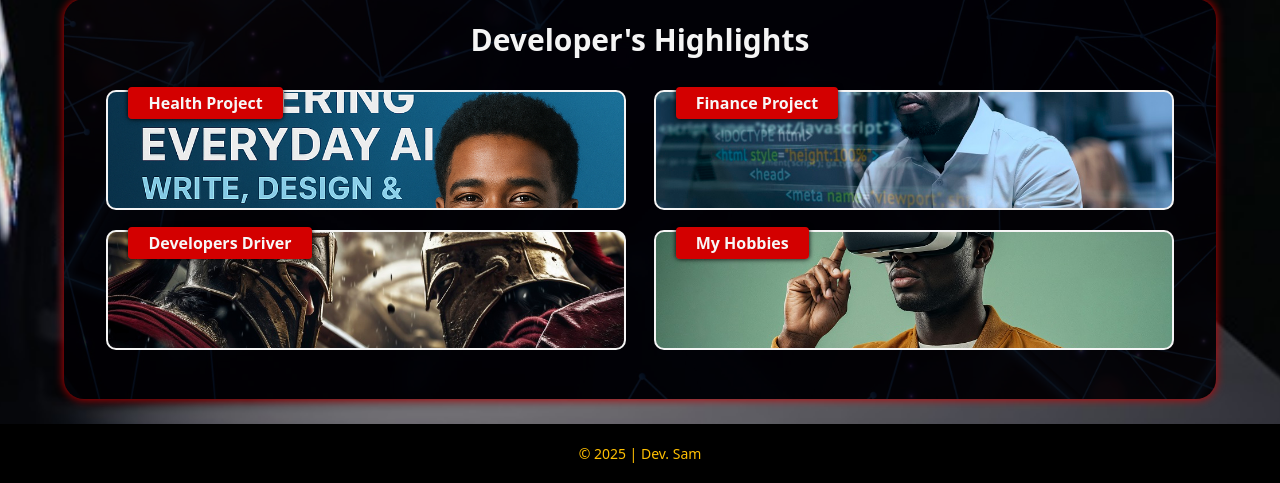
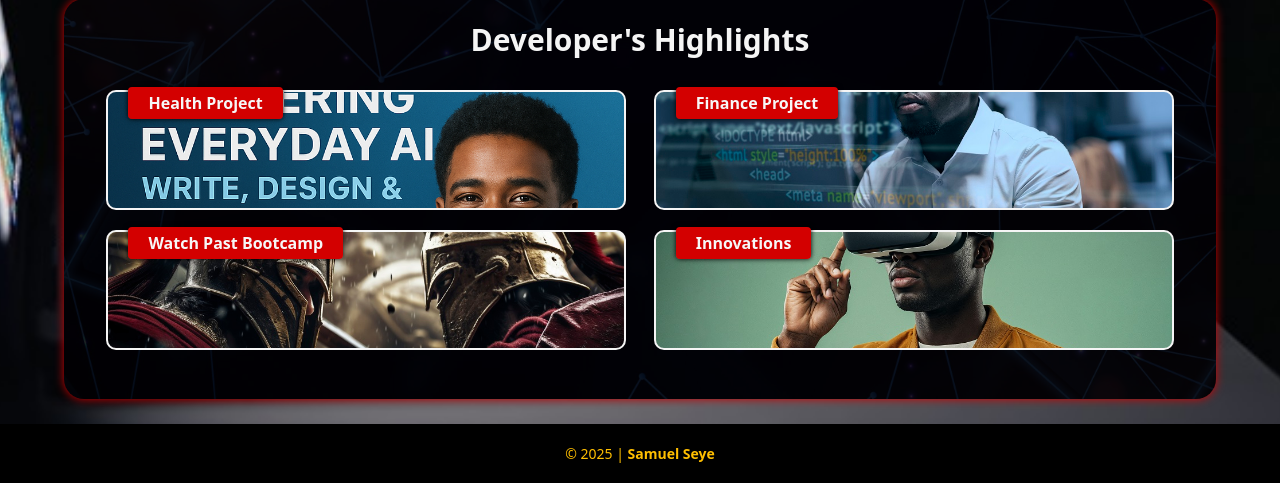
Before and after one commit to spw3bt3ch/My-Profile, a Flask app: page / in a window 1280 px wide. Shown: the part 629-1112 px from the top of the page. Run offline with Flask 3, Linux system fonts and the light colour scheme.

Commit message:
Hamburger added

```diff
--- a/templates/aboutme.html
+++ b/templates/aboutme.html
@@ -24,12 +24,12 @@
         <div id="m-highlights">
             <div class="hl card1"><a href="https://healthmate-1-c9ua.onrender.com/">Health Project</a></div>
             <div class="hl card2"><a href="https://finance-trkr.onrender.com/">Finance Project</a></div>
-            <div class="hl card3"><a href="https://youtu.be/suATPK45sjk">Developers Driver</a></div>
-            <div class="hl card4"><a href="#">My Hobbies</a></div>
+            <div class="hl card3"><a href="https://drive.google.com/file/d/1RpX1alRMF7PzwIoBff_LavTyShnD44Kd/view">Watch Past Bootcamp</a></div>
+            <div class="hl card4"><a href="https://youtu.be/tJ8eJc8_Oy8">Innovations</a></div>
         </div>
     </div>
     <footer>
-        <p>&copy; 2025 | Dev. Sam</p>
+        <p>&copy; 2025 | <strong>Samuel Seye</strong></p>
     </footer>
 </div>
 {% endblock %}
--- a/templates/base.html
+++ b/templates/base.html
@@ -7,14 +7,24 @@
     <link rel="stylesheet" href="/static/style.css">
     <link rel="stylesheet" href="/static/mediaquery.css">
     <link rel="shortcut icon" href="/static/images/icons/Layer 2.png" type="image/x-icon">
+    <script src="/static/script.js" defer></script>
 </head>
 <body>
     <div id="nav-container">
         <div id="navbar">
-            <ul>
+            <!-- Hamburger Menu Icon -->
+            <div id="hamburger-menu" class="hamburger">
+                <span></span>
+                <span></span>
+                <span></span>
+            </div>
+
+            <!-- Navigation Menu -->
+            <ul id="nav-menu">
                 <!-- <li><a href="#">About me</a></li> -->
                 <li><a href='{{url_for("about_me")}}' title="Home Page">About Me</a></li>
-                <li><a href="https://bit.ly/CodeYourFirstWebsite" target="_blank">Ongoing Bootcamp</a></li>
+                <li><a href="https://bit.ly/CodeYourFirstWebsite" target="_blank">Upcoming Bootcamp</a></li>
+                <!-- <li><a href='{{url_for("resume")}}' target="_blank">Past Bootcamps</a></li> -->
                 <li><a href="http://wa.me//+2347077705842" target="_blank">Contact Me</a></li>
             </ul>
             <div id="social-icons">
--- /dev/null
+++ b/templates/resume.html
@@ -0,0 +1,6 @@
+{% extends "base.html" %}
+
+{% block content %}
+<div id="resume-container">
+</div>
+{% endblock %}
```
